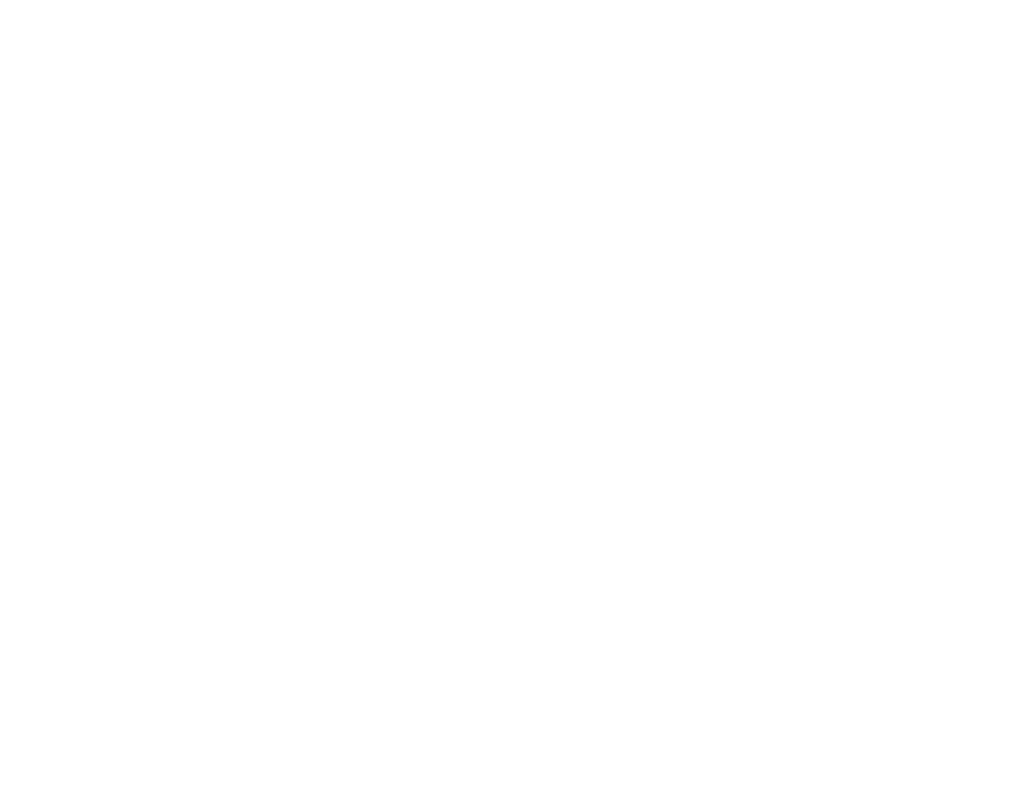
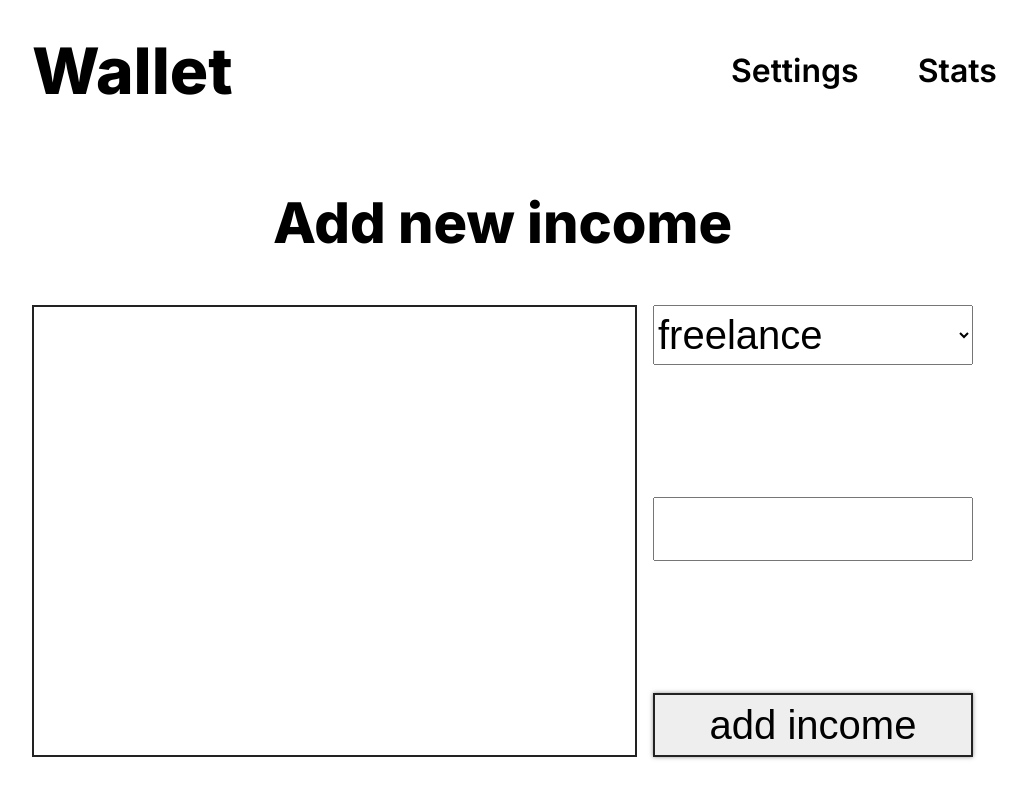
Before and after one commit to vl4dslav/wallet, a React (Create React App) app: page /home in a window 1280 px wide. Before the commit this address had no page. Shown: the whole page, without its empty margins (96-1123 px from the left). Built offline with nearby package versions, Linux system fonts and the light colour scheme.

Commit message:
create addIncome & button components

```diff
--- a/src/App.tsx
+++ b/src/App.tsx
@@ -2,7 +2,7 @@
 import { Routes, Route } from "react-router-dom";
 import Navigation from "./routes/navigation/Navigation";
 import "./App.css";
-import Info from "./routes/info/Info";
+import Home from "./routes/home/Home";
 import Stats from "./routes/stats/Stats";
 import Settings from "./routes/settings/Settings";
 
@@ -11,7 +11,7 @@
     <div className="App">
       <Routes>
         <Route path="/" element={<Navigation />}>
-          <Route path="info" element={<Info />} />
+          <Route path="home" element={<Home />} />
           <Route path="stats" element={<Stats />} />
           <Route path="settings" element={<Settings />} />
         </Route>
--- /dev/null
+++ b/src/components/addIncome/AddIncome.scss
@@ -0,0 +1,49 @@
+$addFontSize: 2.5rem;
+$addWidth: 20rem;
+$addLineheight: 1.5;
+
+.add-income {
+  margin-top: 3rem;
+
+  h2 {
+    font-size: 3.5rem;
+    margin-bottom: 3rem;
+  }
+
+  form {
+    display: flex;
+
+    textarea {
+      font-family: Inter;
+      font-size: $addFontSize;
+      line-height: 1.4;
+      border: solid #222 2px;
+      resize: none;
+      margin-right: 1rem;
+    }
+
+    .type-and-value {
+      display: flex;
+      flex-direction: column;
+      justify-content: space-between;
+
+      input {
+        font-size: $addFontSize;
+        width: $addWidth;
+        line-height: $addLineheight;
+      }
+
+      select {
+        font-size: $addFontSize;
+        width: $addWidth;
+        height: calc($addFontSize * $addLineheight);
+      }
+
+      button {
+        font-size: $addFontSize;
+        width: $addWidth;
+        line-height: $addLineheight;
+      }
+    }
+  }
+}
--- /dev/null
+++ b/src/components/addIncome/AddIncome.tsx
@@ -0,0 +1,83 @@
+import React, { ChangeEvent, FormEvent, useState } from "react";
+import Button, { buttonStyle } from "../button/Button";
+import "./AddIncome.scss";
+
+interface IIncome {
+  description: string;
+  type: string;
+  value: number | null;
+}
+
+type handleChangeEvent =
+  | ChangeEvent<HTMLSelectElement>
+  | ChangeEvent<HTMLInputElement>
+  | ChangeEvent<HTMLTextAreaElement>;
+
+const AddIncome = () => {
+  const [type, setType] = useState<string>("freelance");
+  const [description, setDescription] = useState<string>("");
+  const [value, setValue] = useState<number | null>(null);
+  const [incomeList, setIncomeList] = useState<Array<IIncome>>([]);
+  const refresh = () => {
+    setType("");
+    setDescription("");
+    setValue(null);
+  };
+  const handleChangeInput = (e: handleChangeEvent) => {
+    switch (e.target.name) {
+      case "income-type":
+        setType(e.target.value);
+        break;
+      case "income-number":
+        setValue(+e.target.value);
+        break;
+      case "income-description":
+        setDescription(e.target.value);
+        break;
+    }
+  };
+  const handleSubmit = (e: FormEvent<HTMLFormElement>) => {
+    e.preventDefault();
+    const newIncomeList = ([] as Array<IIncome>).concat(incomeList);
+    newIncomeList.push({ type, description, value });
+    setIncomeList(newIncomeList);
+    refresh();
+  };
+
+  return (
+    <section className="add-income">
+      <h2>Add new income</h2>
+      <form onSubmit={handleSubmit}>
+        <textarea
+          name="income-description"
+          cols={24}
+          rows={8}
+          onChange={handleChangeInput}
+          maxLength={150}
+          value={description}
+        ></textarea>
+        <div className="type-and-value">
+          <select name="income-type" value={type} onChange={handleChangeInput}>
+            <option value="freelance">freelance</option>
+            <option value="job1">job1</option>
+          </select>
+          <input
+            type="number"
+            name="income-number"
+            onChange={handleChangeInput}
+            value={value || ""}
+            min={0}
+          />
+          {/* <button type="submit">add income</button> */}
+          <Button
+            type="submit"
+            style={buttonStyle.standart}
+            content={`add income`}
+          />
+        </div>
+      </form>
+    </section>
+  );
+};
+
+export default AddIncome;
--- /dev/null
+++ b/src/components/button/Button.scss
@@ -0,0 +1,29 @@
+.btn-standart {
+  align-items: center;
+  border: solid #222 2px;
+  background-color: #eee;
+  box-shadow: 0px 0px 4px rgba(34, 34, 34, 0.5);
+  transition: all 0.2s;
+
+  &:hover {
+    cursor: pointer;
+    color: #eee;
+    border: solid #eee 2px;
+    background-color: rgba(34, 34, 34, 0.95);
+  }
+}
+
+.btn-reverse {
+  align-items: center;
+  border: solid #eee 2px;
+  background-color: #222;
+  box-shadow: 0px 0px 4px rgba(34, 34, 34, 0.5);
+  transition: all 0.2s;
+
+  &:hover {
+    cursor: pointer;
+    color: #222;
+    border: solid #222 2px;
+    background-color: rgba(238, 238, 238, 0.95);
+  }
+}
--- /dev/null
+++ b/src/components/button/Button.tsx
@@ -0,0 +1,35 @@
+import React from "react";
+import "./Button.scss";
+
+export enum buttonStyle {
+  standart,
+  reverse,
+}
+
+interface IButtonProps {
+  type: "button" | "submit" | "reset" | undefined;
+  style: buttonStyle;
+  content: string;
+  handleClick?: () => void;
+}
+
+const Button: React.FC<IButtonProps> = ({
+  style,
+  content,
+  handleClick,
+  type,
+}) => {
+  if (style === buttonStyle.standart)
+    return (
+      <button className="btn-standart" onClick={handleClick} type={type}>
+        {content}
+      </button>
+    );
+  return (
+    <button className="btn-reverse" onClick={handleClick}>
+      {content}
+    </button>
+  );
+};
+
+export default Button;
--- /dev/null
+++ b/src/routes/home/Home.scss
@@ -0,0 +1,4 @@
+.home {
+  display: flex;
+  justify-content: space-between;
+}
--- /dev/null
+++ b/src/routes/home/Home.tsx
@@ -0,0 +1,13 @@
+import React, { FC } from "react";
+import AddIncome from "../../components/addIncome/AddIncome";
+import "./Home.scss";
+
+const Home: FC = () => {
+  return (
+    <div className="container home">
+      <AddIncome />
+    </div>
+  );
+};
+
+export default Home;
--- a/src/routes/info/Info.tsx
+++ /dev/null
@@ -1,7 +0,0 @@
-import React, { FC } from "react";
-
-const Info: FC = () => {
-  return <div>Info</div>;
-};
-
-export default Info;
--- a/src/routes/navigation/Navigation.scss
+++ b/src/routes/navigation/Navigation.scss
@@ -16,14 +16,14 @@
     font-size: 2rem;
     font-weight: 600;
     width: 30vw;
+  }
 
-    .nav-link {
-      text-decoration: none;
-      color: #000;
+  .nav-link {
+    text-decoration: none;
+    color: #000;
 
-      &:hover {
-        color: #444;
-      }
+    &:hover {
+      color: #444;
     }
   }
 }
--- a/src/routes/navigation/Navigation.tsx
+++ b/src/routes/navigation/Navigation.tsx
@@ -2,17 +2,16 @@
 import { Link, Outlet } from "react-router-dom";
 import "./Navigation.scss";
 
-const Navigation: FC = (str) => {
+const Navigation: FC = () => {
   return (
     <>
       <nav className="container">
-        <div className="title">Wallet</div>
+        <h1 className="title">
+          <Link className="nav-link" to="/home">
+            Wallet
+          </Link>
+        </h1>
         <ul>
-          <li>
-            <Link className="nav-link" to="/info">
-              Info
-            </Link>
-          </li>
           <li>
             <Link className="nav-link" to="/settings">
               Settings
```
Also changed, not shown: src/components/addOutcome/AddOutcome.tsx (added, +7 -0 lines), src/components/addOutcome/AddOutcome.scss (added).
